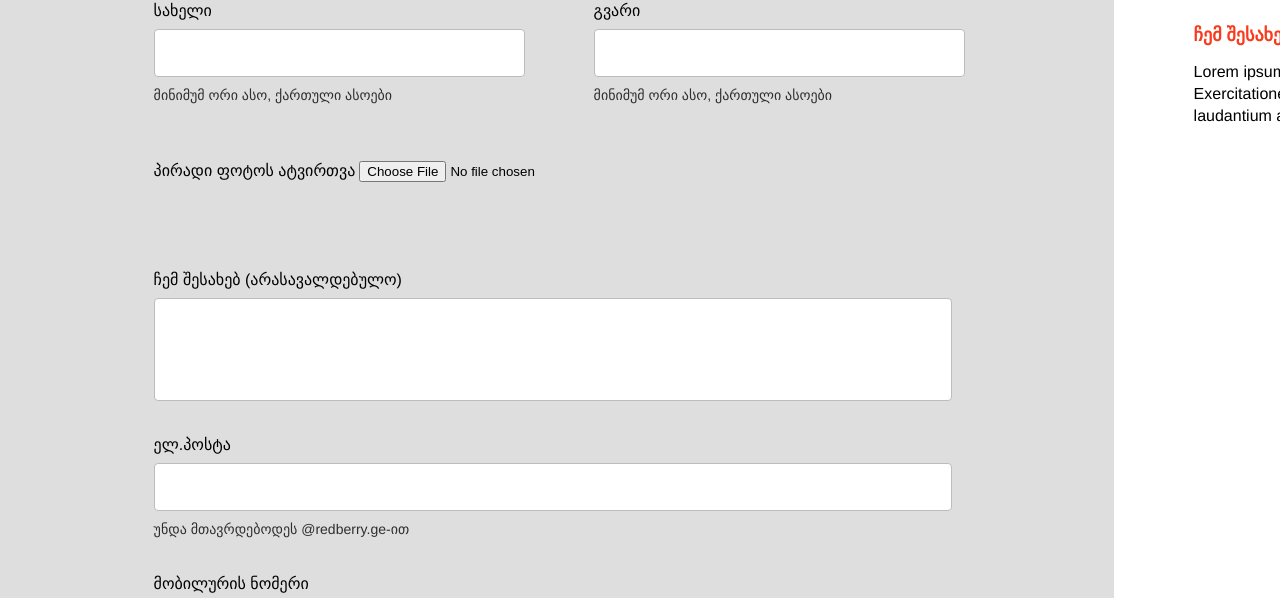
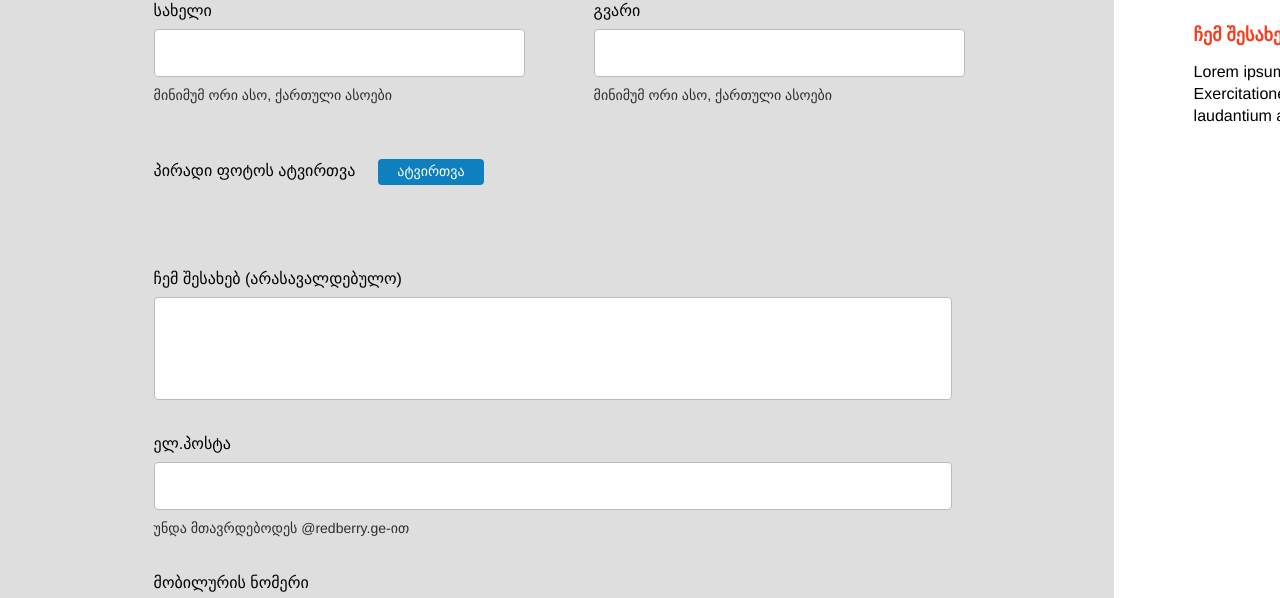
Before and after one commit to TeaChareqishvili/Redberry-Project, a plain HTML site: page first-page.html in a window 1280 px wide. Shown: the part 199-797 px from the top of the page. Drawn offline with Linux system fonts and the light colour scheme.

Commit message:
input type file styling

```diff
--- a/first-page.html
+++ b/first-page.html
@@ -37,7 +37,7 @@
               </div>
               <div class="img-input">
                 <label class="input-title" >პირადი ფოტოს ატვირთვა</label>
-                <input type="file" />
+               <label class="file-upload">ატვირთვა <input class="input-type-file" type="file" /></label>
               </div>
               <div class="name">
                 <label class="input-title">ჩემ შესახებ (არასავალდებულო)</label>
--- a/styles.css/style.css
+++ b/styles.css/style.css
@@ -186,6 +186,48 @@ padding-top:8px;
 .img-input{
     padding:54px 0;
 }
+
+/*
+  .input-type-file::-webkit-file-upload-button{
+      visibility:hidden;
+}   */
+  /* .input-type-file::before {
+    content: 'ატვირთვა';
+    display: inline-block;
+    background:rgba(14, 128, 191, 1);
+    border-radius: 4px;
+    padding:4px 19px 6px 19px;
+    outline: none;
+    white-space: nowrap;
+  -webkit-user-select: none;
+    cursor: pointer;
+    font-family: 'Helvetica Neue';
+    font-style: normal;
+    font-weight: 400;
+    font-size: 14px;
+    line-height: 17px;
+    color:#FFFFFF;
+    margin-left:19px;
+  }   */
+
+  .input-type-file{
+    display:none;
+  }
+  .file-upload{
+    cursor: pointer;
+    background-color:rgba(14, 128, 191, 1);
+    border-radius: 4px;
+    padding:4px 19px 6px 19px;
+    font-family: 'Helvetica Neue';
+    font-style: normal;
+    font-weight: 400;
+    font-size: 14px;
+    line-height: 17px;
+    color:#FFFFFF;
+    margin-left:19px;
+    outline: none;
+  }
+
 .about-input{
 width: 798px;
 height: 103px;
```
